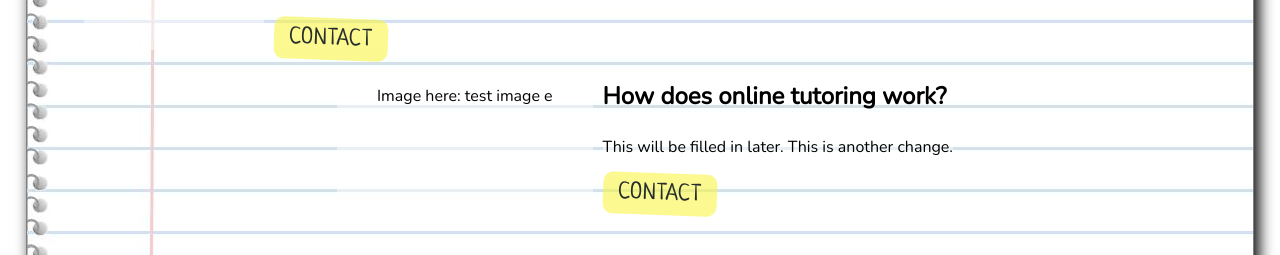
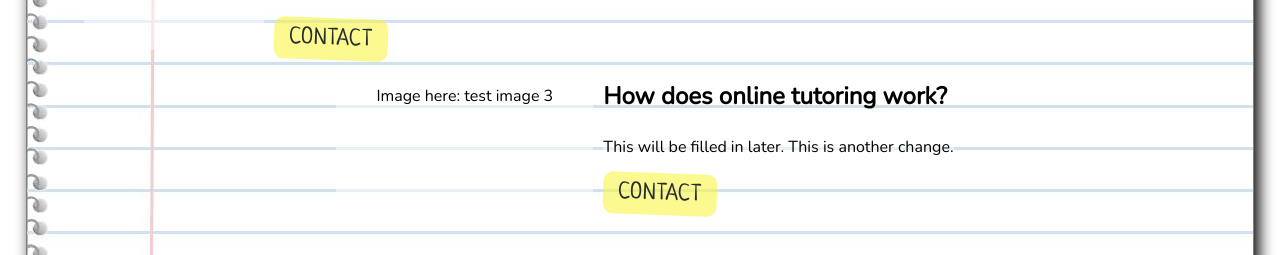
Before and after one commit to murraycoding/murray-math-tutoring, a Next.js app: page / in a window 1280 px wide. Shown: the part 506-761 px from the top of the page. Built offline with nearby package versions, Linux system fonts and the light colour scheme.

Commit message:
added footer component

```diff
--- a/pages/index.js
+++ b/pages/index.js
@@ -21,7 +21,7 @@ export default function Home() {
       link="contact"
       />
       <ImageSection
-      src="test image e"
+      src="test image 3"
       alt=""
       title="How does online tutoring work?"
       content="This will be filled in later. This is another change."
```
